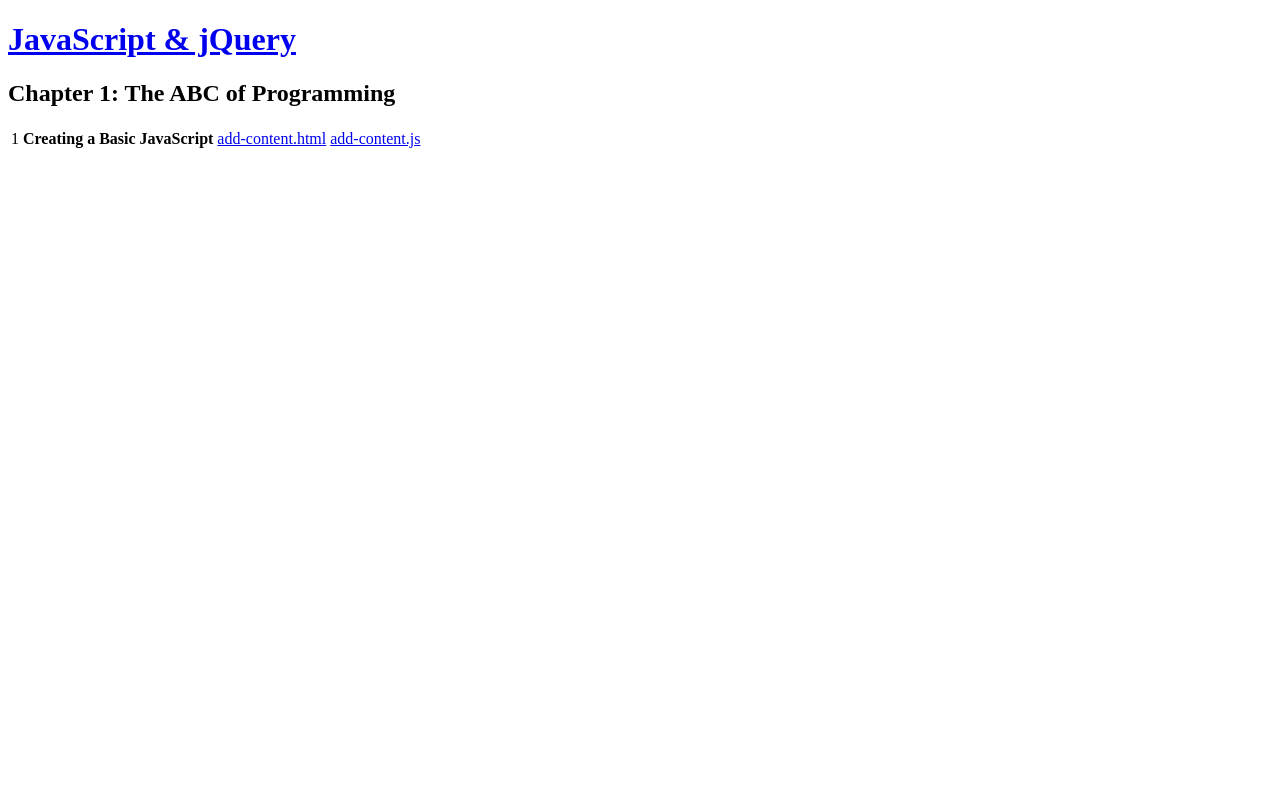
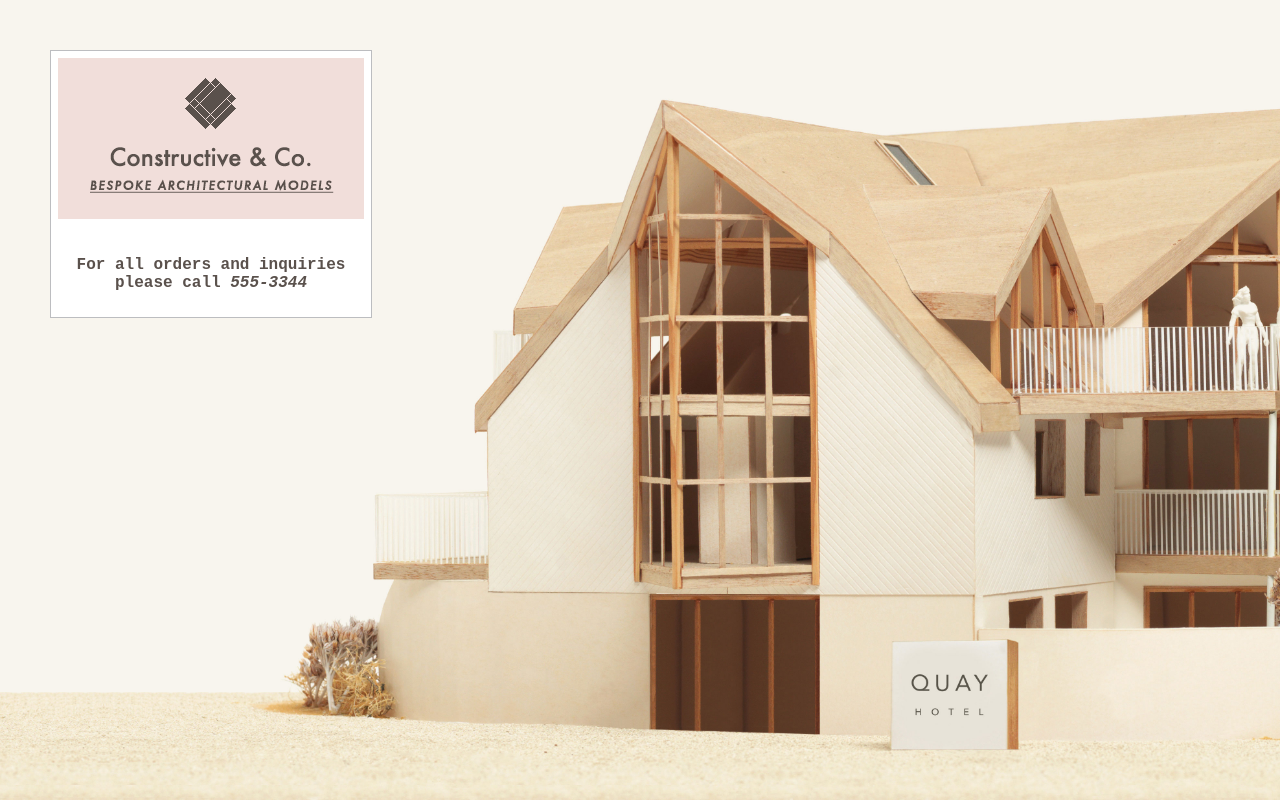
Before and after one commit to phayes02/Java, a plain HTML site: page index.html in a window 1280 px wide. Drawn offline with Linux system fonts and the light colour scheme.

Commit message:
Update index.html

```diff
--- a/index.html
+++ b/index.html
@@ -1,19 +1,13 @@
+
 <!DOCTYPE html>
 <html>
   <head>
-    <title>JavaScript &amp; jQuery - Chapter 1: The ABC of Programming</title>
-    <link rel="stylesheet" type="text/css" href="../css/index.css" />
+    <title>Constructive &amp; Co.</title>
+    <link rel="stylesheet" href="css/c01.css" />
   </head>
   <body>
-    <h1 id="header"><a href="../index.html">JavaScript &amp; jQuery</a></h1>
-    <h2>Chapter 1: The ABC of Programming</h2>
-    <table>
-      <tr>
-        <td>1</td>
-        <td><strong>Creating a Basic JavaScript</strong></td>
-        <td><a href="add-content.html">add-content.html</a></td>
-        <td><a href="js/add-content.js">add-content.js</a></td>
-      </tr>
-    </table>
+    <h1>Constructive &amp; Co.</h1>
+    <script src="js/add-content.js"></script>
+    <p>For all orders and inquiries please call <em>555-3344</em></p>
   </body>
 </html>
```
